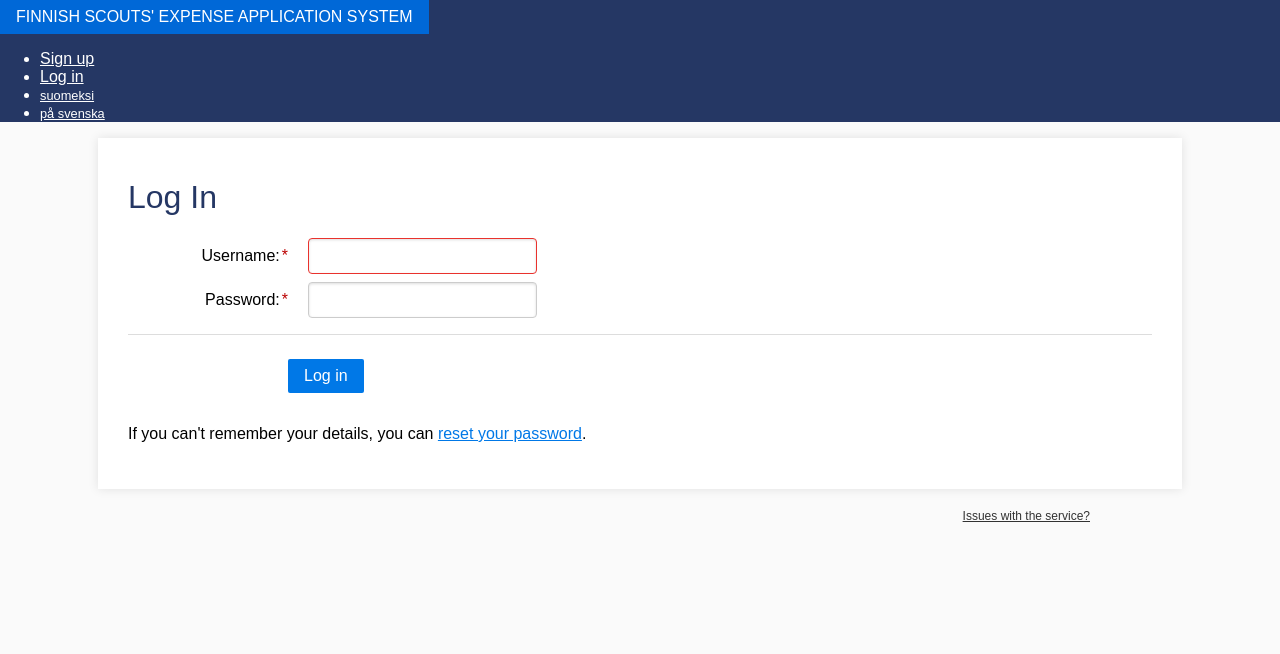
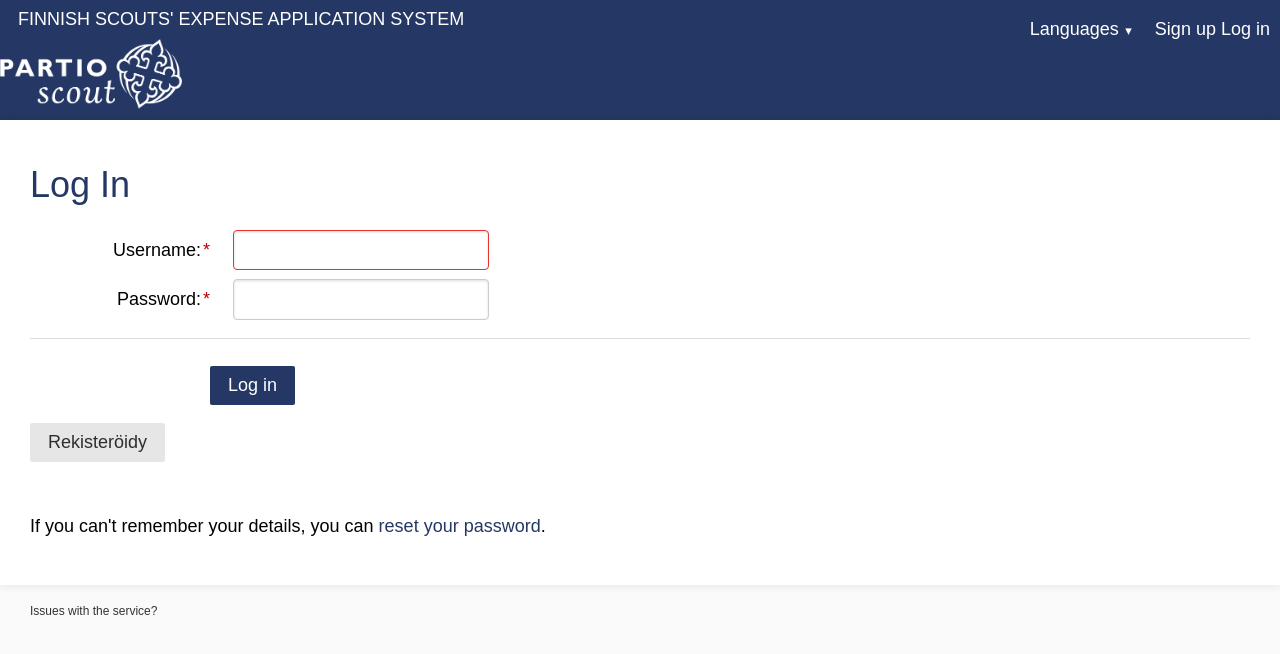
Before and after one commit to partio-scout/kululasku, a Django app: page /accounts/login/ in a window 1280 px wide. Shown: the top 654 px of the page. Run offline with Django 3.2, Linux system fonts and the light colour scheme; parts of the project's set-up code (start-up, migrations or seed data) failed here and were passed over; some libraries are stand-ins or nearby versions.

Commit message:
front menu update wip

```diff
--- a/expenses/apps/expenseapp/templates/base.html
+++ b/expenses/apps/expenseapp/templates/base.html
@@ -2,47 +2,74 @@
 <!DOCTYPE html>
 <head>
   {% load staticfiles %}
+  <meta charset="utf-8">
+  <meta name="viewport" content="width=device-width, initial-scale=1.0">
+
   <link rel="stylesheet" href="{% static 'expenseapp/css/pure-min.css' %}" />
   <link rel="stylesheet" href="//netdna.bootstrapcdn.com/font-awesome/3.2.1/css/font-awesome.css">
   <link rel="stylesheet" href="{% static 'expenseapp/css/style.css' %}" />
   <link rel="stylesheet" href="{% static 'expenseapp/css/timepicker.css' %}" />
-  <script src="{% static 'expenseapp/js/libs/modernizr.custom.min.js' %}"></script>
+  <link rel="stylesheet" href="https://unpkg.com/purecss@1.0.1/build/grids-responsive-min.css">
+  <link rel="stylesheet" href="https://unpkg.com/purecss@1.0.1/build/base-min.css">
 </head>
 <body>
 {% block header %}
   <header id="masthead">
-    <nav class="pure-menu pure-menu-open pure-menu-horizontal">
+    <nav class="pure-menu">
+      <div class="pure-g">
+        <div class="pure-u-1-3">
           <a href="/" class="pure-menu-heading">{% trans "Finnish scouts' expense application system" %}</a>
+          <a href="/" style="text-decoration: none;">
+            <img style="height: 70px" alt="Partion logo" src="{% static 'assets/partio_logo_cmyk_valkoinen.png' %}" max-width="444" max-height="171">
+            </a>
+        </div>
 
-      <ul>
+        <div class="pure-u-2-3">
+          <div class="pure-menu pure-menu-horizontal">
             {% if user.is_authenticated %}
-          <li><a href="{% url 'expense_new' %}">{% trans "Create a new expense application" %}</a></li>
-          <li><a href="{% url 'expense_own' %}">{% trans "My expenses" %}</a></li>
-          <li><a href="{% url 'personinfo' %}">{% trans "User information" %}</a></li>
+              <ul class="pure-menu-list">
+                <li class="pure-menu-item"><a href="{% url 'expense_new' %}">{% trans "New expense application" %}</a></li>
+                <li class="pure-menu-item"><a href="{% url 'expense_own' %}">{% trans "My expenses" %}</a></li>
+                <li class="pure-menu-item"><a href="{% url 'personinfo' %}">{% trans "User information" %}</a></li>
                 {% if user.is_staff %}
-          <li><a href="{% url 'admin:index' %}">{% trans 'Admin' %}</a></li>
+                <li class="pure-menu-item"><a href="{% url 'admin:index' %}">{% trans 'Admin' %}</a></li>
                 {% endif %}
-          <li><a href="{% url 'logout' %}">{% trans "Log out" %}</a></li>
-        {% else %}
+              </ul>
+            {% endif %}
+
+            <div style="float: right; padding: 10px;">
+              <li class="pure-menu-item pure-menu-has-children pure-menu-allow-hover">
+                <a href="#" id="menuLink1" class="pure-menu-link">{% trans 'Languages' %}</a>
+                <ul class="pure-menu-children">
                   {% get_current_language as LANGUAGE_CODE %}
-          <li><a href="{% url 'django_registration_register' %}">{% trans "Sign up" %}</a></li>
-          <li><a href="{% url 'auth_login' %}">{% trans "Log in" %}</a></li>
                   {% if LANGUAGE_CODE != 'fi-fi' %}
-          <li><a href="/i18n/fi"><small>suomeksi</small></a></li>
+                    <li class="pure-menu-item"><a href="/i18n/fi" class="pure-menu-link">suomeksi</a></li>
                   {% endif %}
+
                   {% if LANGUAGE_CODE != 'sv-se' %}
-          <li><a href="/i18n/sv"><small>på svenska</small></a></li>
+                    <li class="pure-menu-item"><a href="/i18n/sv" class="pure-menu-link">på svenska</a></li>
                   {% endif %}
                   {% if LANGUAGE_CODE != 'en-en' %}
-          <li><a href="/i18n/en"><small>in English</small></a></li>
-          {% endif %}
+                    <li class="pure-menu-item"><a href="/i18n/en" class="pure-menu-link">in English</a></li>
                   {% endif %}
                 </ul>
+              </li>
+
+            {% if user.is_authenticated %}
+              <li class="pure-menu-item"><a href="{% url 'logout' %}">{% trans "Log out" %}</a></li>
+            {% else %}
+              <li class="pure-menu-item"><a href="{% url 'django_registration_register' %}">{% trans "Sign up" %}</a></li>
+              <li class="pure-menu-item sign-in-out"><a href="{% url 'auth_login' %}">{% trans "Log in" %}</a></li>
+            {% endif%}
+          </div>
+          </div>
+        </div>
+      </div>
     </nav>
   </header>
 {% endblock header %}
 
-  <div id="main" class="">
+  <div id="main">
     {% if messages %}
       <ul class="messages">
       {% for message in messages %}
@@ -55,7 +82,7 @@
     {% endblock content %}
   </div>
   <p class="support"><a href="mailto:tuki@perfektio.fi?subject=Tukipyyntö%20Partion%20kululaskujärjestelmän%20käyttöön">{% trans "Issues with the service?" %}</a></p>
-  <script src="//ajax.googleapis.com/ajax/libs/jquery/1.9.1/jquery.min.js"></script>
+  <script src="https://ajax.googleapis.com/ajax/libs/jquery/3.4.1/jquery.min.js"></script>
   <script>window.jQuery || document.write('<script src="{% static 'expenseapp/js/libs/jquery-1.9.1.min.js' %}"><\/script>')</script>
   <script src="{% static 'expenseapp/js/libs/anytime.min.js' %}"></script>
   <script src="{% static 'expenseapp/js/libs/parsley.min.js' %}"></script>
--- a/expenses/apps/expenseapp/templates/django_registration/login.html
+++ b/expenses/apps/expenseapp/templates/django_registration/login.html
@@ -25,9 +25,14 @@
 
    <div class="pure-controls">
       <input type='submit' value='{% trans "Log in" %}' class="pure-button pure-button-primary">
+
    </div>
+   <p class="pure-button pure-button-secondary">Rekisteröidy</p>
    <input type="hidden" name="next" value="{{ next }}" />
+
 </form>
+
+
 
 <p>
 {% url 'auth_password_reset' as reset_url %}
--- a/expenses/apps/expenseapp/templates/django_registration/registration_form.html
+++ b/expenses/apps/expenseapp/templates/django_registration/registration_form.html
@@ -4,7 +4,7 @@
 {% block content %}
 <h1>{% trans 'Register' %}</h1>
 
-<form action="{% url 'django_registration_register' %}" method="POST" class="pure-form pure-form-aligned">
+<form action="{% url 'django_registration_register' %}" method="POST" class="pure-form pure-form-stacked">
   {% csrf_token %}
   {# Include the hidden fields #}
     {% for hidden in form.hidden_fields %}
--- a/static/expenseapp/css/style.css
+++ b/static/expenseapp/css/style.css
@@ -1,5 +1,33 @@
 body {
   background: #fafafa;
+}
+
+/* If the screen size is 1201px wide or more, set the font-size of <div> to 80px */
+@media screen and (min-width: 1201px) {
+  body {
+    font-size: 18px;
+  }
+}
+
+/* If the screen size is 1200px wide or less, set the font-size of <div> to 30px */
+@media screen and (max-width: 1200px) {
+  body {
+    font-size: 32px;
+  }
+}
+
+.pure-button-primary {
+  background-color: #253764;
+}
+
+a:hover {
+  font-weight: 140;
+}
+
+ul li a {
+  display: block;
+  width: 100%;
+  padding: 5px;
 }
 
 h1, h2, h3 {
@@ -12,27 +40,27 @@ h2.pure-menu-heading {
 }
 
 a {
-  color: #0078e7;
+  color: #253764;
+  text-decoration: none;
 }
 
 #masthead {
   background: #253764;
   color: #fff;
+  height: 120px;
 }
   #masthead nav {
+    height: inherit;
     margin: 0 auto;
     background: transparent;
     -webkit-font-smoothing: antialiased;
   }
+
   #masthead a {
     color: #fff;
   }
-    #masthead a:hover {
-      background: #0068d7;
-    }
 
 #main {
-  width: 80%;
   margin: 0 auto;
   overflow: hidden;
   padding: 20px 30px 30px;
@@ -43,6 +71,17 @@ a {
 .main-column {
   float: left;
   width: 68%;
+}
+
+.arrow {
+  right: 0px;
+  position: absolute;
+}
+
+.orgitem {
+  padding: 15px;
+  border-bottom-style: solid;
+  border-bottom-color: gray;
 }
 
 .sidebar {
@@ -339,8 +378,6 @@ dd {
 }
 
 .support {
-  text-align: right;
-  width: 900px;
   margin: 0 auto;
   overflow: hidden;
   padding: 20px 30px 30px;
```
Also changed, not shown: expenses/apps/expenseapp/templates/organisationselection.html (+5 -3 lines), static/assets/partio_logo_cmyk_valkoinen.png (added), static/assets/partio_logo_rgb_ei-taustaa.png (added). Lines whose indentation alone changed are shown as unchanged.
